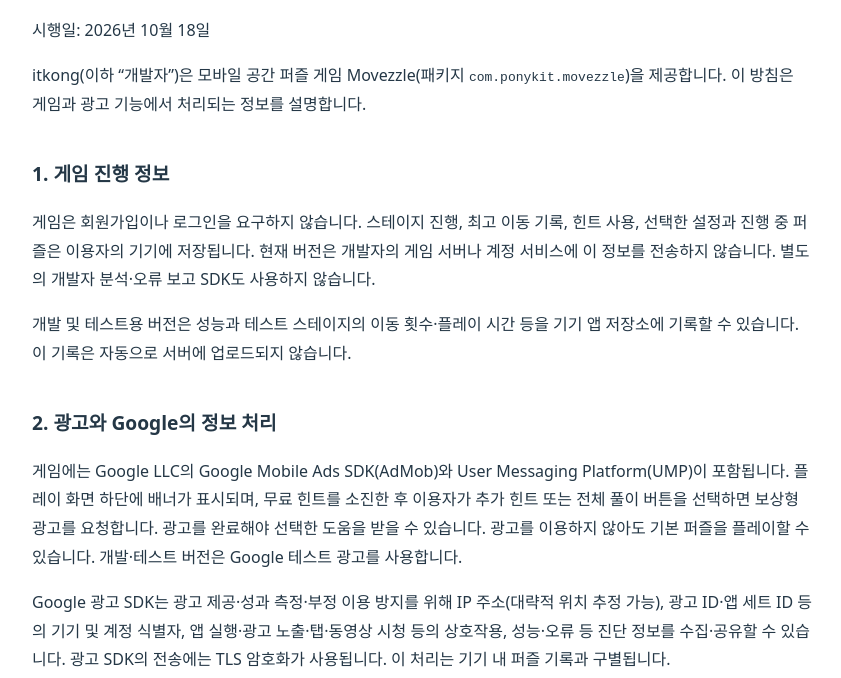
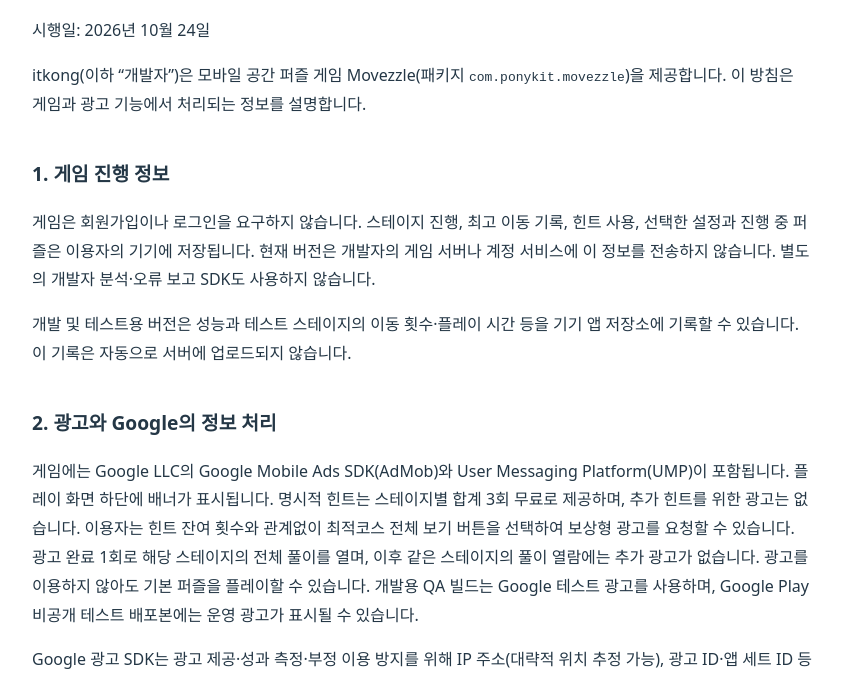
Before and after one commit to ponykit/movezzle-privacy, a plain HTML site: page index.html in a window 1280 px wide. Shown: the part 102-780 px from the top of the page, without its empty margins (218-1059 px from the left). Drawn offline with Linux system fonts and the light colour scheme.

Commit message:
Align ad help description with closed test 0.1.1

```diff
--- a/index.html
+++ b/index.html
@@ -2,13 +2,13 @@
 <html lang="ko"><head><meta charset="utf-8"><meta name="viewport" content="width=device-width,initial-scale=1">
 <title>Movezzle 개인정보처리방침</title>
 <style>body{font-family:system-ui,"Noto Sans KR",sans-serif;max-width:780px;margin:auto;padding:28px 20px 64px;line-height:1.8;color:#243746;background:#fff}h1{font-size:1.8rem}h2{font-size:1.2rem;margin-top:2em}a{color:#166ca3}footer{margin-top:3em;color:#617582}@media(prefers-color-scheme:dark){body{color:#e2eaf1;background:#14202b}a{color:#83cfff}}</style></head>
-<body><h1>Movezzle 개인정보처리방침</h1><p>시행일: 2026년 10월 18일</p>
+<body><h1>Movezzle 개인정보처리방침</h1><p>시행일: 2026년 10월 24일</p>
 <p>itkong(이하 “개발자”)은 모바일 공간 퍼즐 게임 Movezzle(패키지 <code>com.ponykit.movezzle</code>)을 제공합니다. 이 방침은 게임과 광고 기능에서 처리되는 정보를 설명합니다.</p>
 <h2>1. 게임 진행 정보</h2>
 <p>게임은 회원가입이나 로그인을 요구하지 않습니다. 스테이지 진행, 최고 이동 기록, 힌트 사용, 선택한 설정과 진행 중 퍼즐은 이용자의 기기에 저장됩니다. 현재 버전은 개발자의 게임 서버나 계정 서비스에 이 정보를 전송하지 않습니다. 별도의 개발자 분석·오류 보고 SDK도 사용하지 않습니다.</p>
 <p>개발 및 테스트용 버전은 성능과 테스트 스테이지의 이동 횟수·플레이 시간 등을 기기 앱 저장소에 기록할 수 있습니다. 이 기록은 자동으로 서버에 업로드되지 않습니다.</p>
 <h2>2. 광고와 Google의 정보 처리</h2>
-<p>게임에는 Google LLC의 Google Mobile Ads SDK(AdMob)와 User Messaging Platform(UMP)이 포함됩니다. 플레이 화면 하단에 배너가 표시되며, 무료 힌트를 소진한 후 이용자가 추가 힌트 또는 전체 풀이 버튼을 선택하면 보상형 광고를 요청합니다. 광고를 완료해야 선택한 도움을 받을 수 있습니다. 광고를 이용하지 않아도 기본 퍼즐을 플레이할 수 있습니다. 개발·테스트 버전은 Google 테스트 광고를 사용합니다.</p>
+<p>게임에는 Google LLC의 Google Mobile Ads SDK(AdMob)와 User Messaging Platform(UMP)이 포함됩니다. 플레이 화면 하단에 배너가 표시됩니다. 명시적 힌트는 스테이지별 합계 3회 무료로 제공하며, 추가 힌트를 위한 광고는 없습니다. 이용자는 힌트 잔여 횟수와 관계없이 최적코스 전체 보기 버튼을 선택하여 보상형 광고를 요청할 수 있습니다. 광고 완료 1회로 해당 스테이지의 전체 풀이를 열며, 이후 같은 스테이지의 풀이 열람에는 추가 광고가 없습니다. 광고를 이용하지 않아도 기본 퍼즐을 플레이할 수 있습니다. 개발용 QA 빌드는 Google 테스트 광고를 사용하며, Google Play 비공개 테스트 배포본에는 운영 광고가 표시될 수 있습니다.</p>
 <p>Google 광고 SDK는 광고 제공·성과 측정·부정 이용 방지를 위해 IP 주소(대략적 위치 추정 가능), 광고 ID·앱 세트 ID 등의 기기 및 계정 식별자, 앱 실행·광고 노출·탭·동영상 시청 등의 상호작용, 성능·오류 등 진단 정보를 수집·공유할 수 있습니다. 광고 SDK의 전송에는 TLS 암호화가 사용됩니다. 이 처리는 기기 내 퍼즐 기록과 구별됩니다.</p>
 <p>Google의 처리·보관·국외 처리 및 권리 행사에 관한 자세한 사항은 <a href="https://policies.google.com/privacy?hl=ko">Google 개인정보처리방침</a>과 <a href="https://policies.google.com/technologies/partner-sites?hl=ko">Google 서비스를 사용하는 사이트와 앱의 정보 처리</a>를 확인해 주세요. 개발자는 광고 ID를 별도 수집·보관하거나 개인정보를 판매하지 않습니다.</p>
 <h2>3. 광고 개인정보 선택</h2>
```
